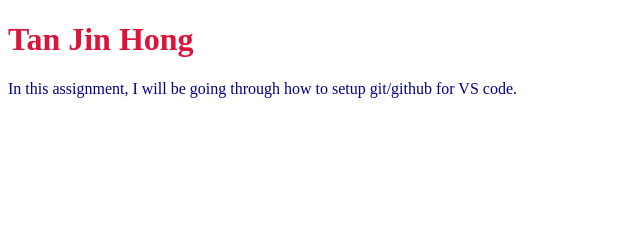
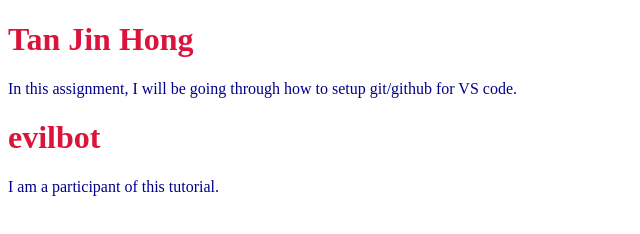
Before and after one commit to evil-bot-gif/Demo_File, a plain HTML site: page index.html in a window 1280 px wide. Shown: the whole page, without its empty margins (0-640 px from the left). Drawn offline with Linux system fonts and the light colour scheme.

Commit message:
index.html edited by evilbot

```diff
--- a/index.html
+++ b/index.html
@@ -12,5 +12,11 @@
     <p style="color: darkblue;">
         In this assignment, I will be going through how to setup git/github for VS code.
     </p>
+    <h1 style="color: crimson;">
+        evilbot
+    </h1>
+    <p style="color: darkblue;">
+        I am a participant of this tutorial.
+    </p>
 </body>
 </html>
```
